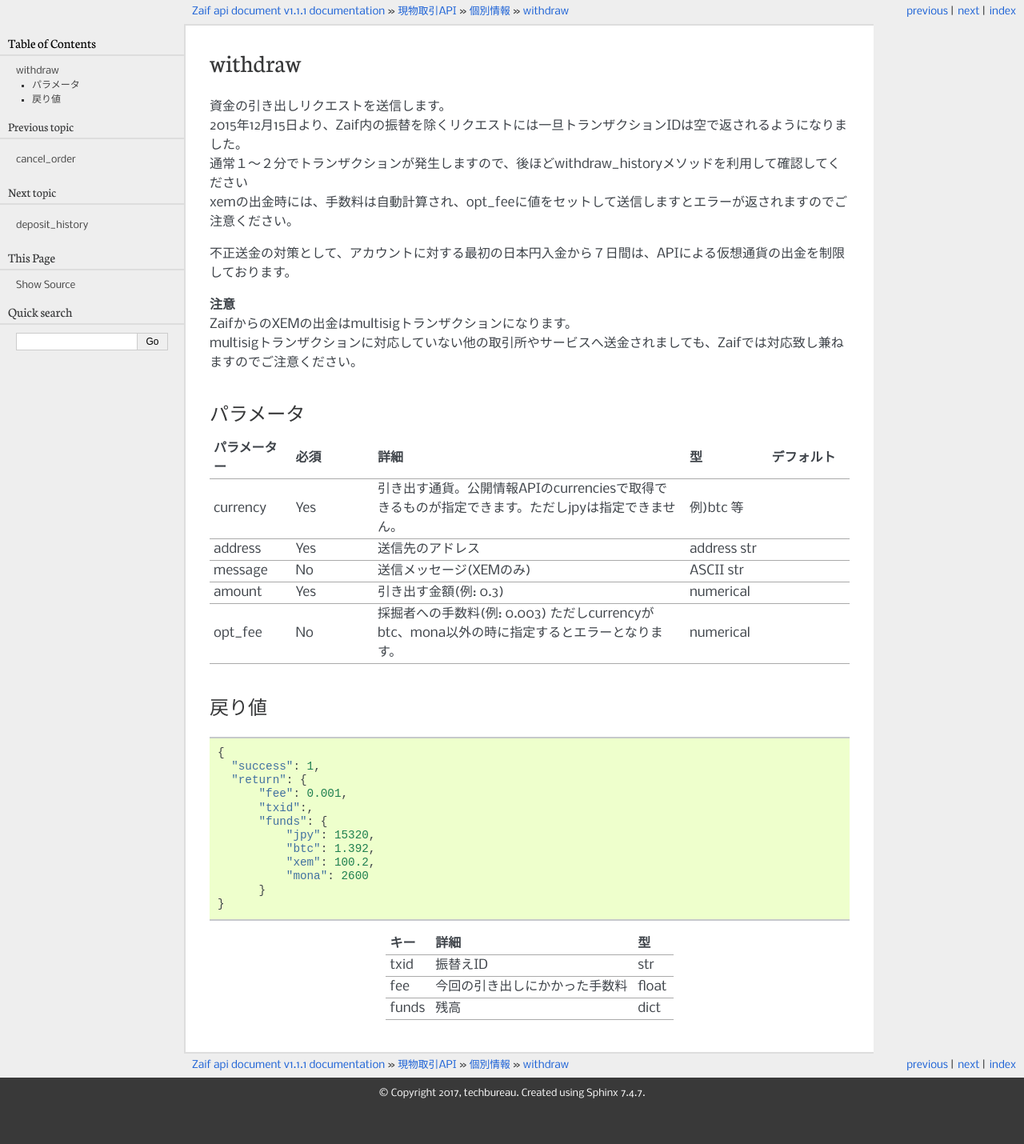
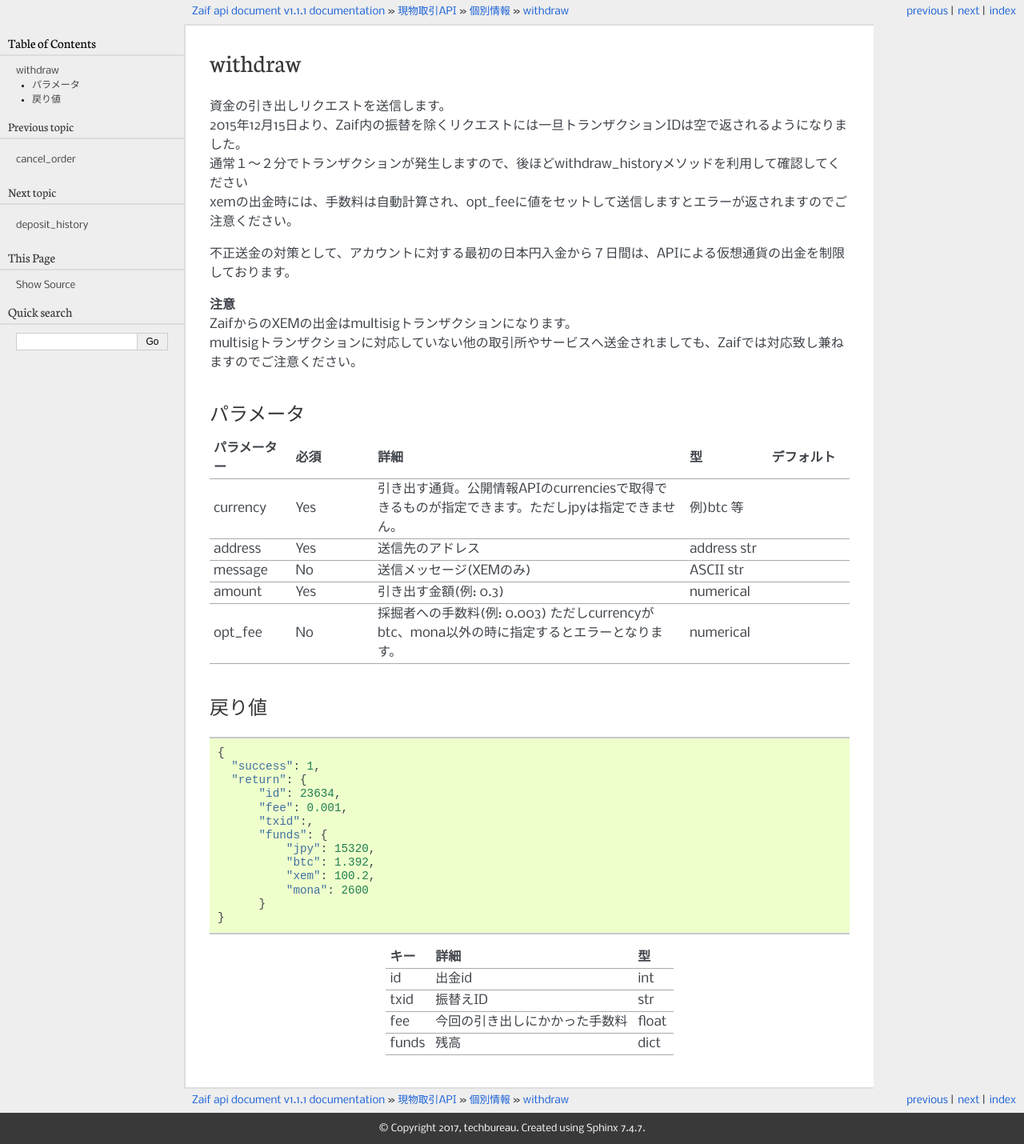
Before and after one commit to techbureau/api-doc, a Sphinx documentation site: the page built from docs/trade/2_individual/9_withdraw.rst, in a window 1280 px wide. Shown: the whole page at 80% size. Built offline with Sphinx 7.4.7, drawn with Linux system fonts in a browser that asks for light colours; before the commit the page ends 1386 px from its top, so only the background shows below that.

Commit message:
withdrawの戻り値にidを追加

```diff
--- a/docs/trade/2_individual/9_withdraw.rst
+++ b/docs/trade/2_individual/9_withdraw.rst
@@ -36,6 +36,7 @@
     {
       "success": 1,
       "return": {
+          "id": 23634,
           "fee": 0.001,
           "txid":,
           "funds": {
@@ -49,6 +50,7 @@
 .. csv-table::
    :header: "キー", "詳細", "型"
 
+   "id", "出金id", "int"
    "txid", "振替えID", "str"
    "fee", "今回の引き出しにかかった手数料", "float"
    "funds", "残高", "dict"
```
